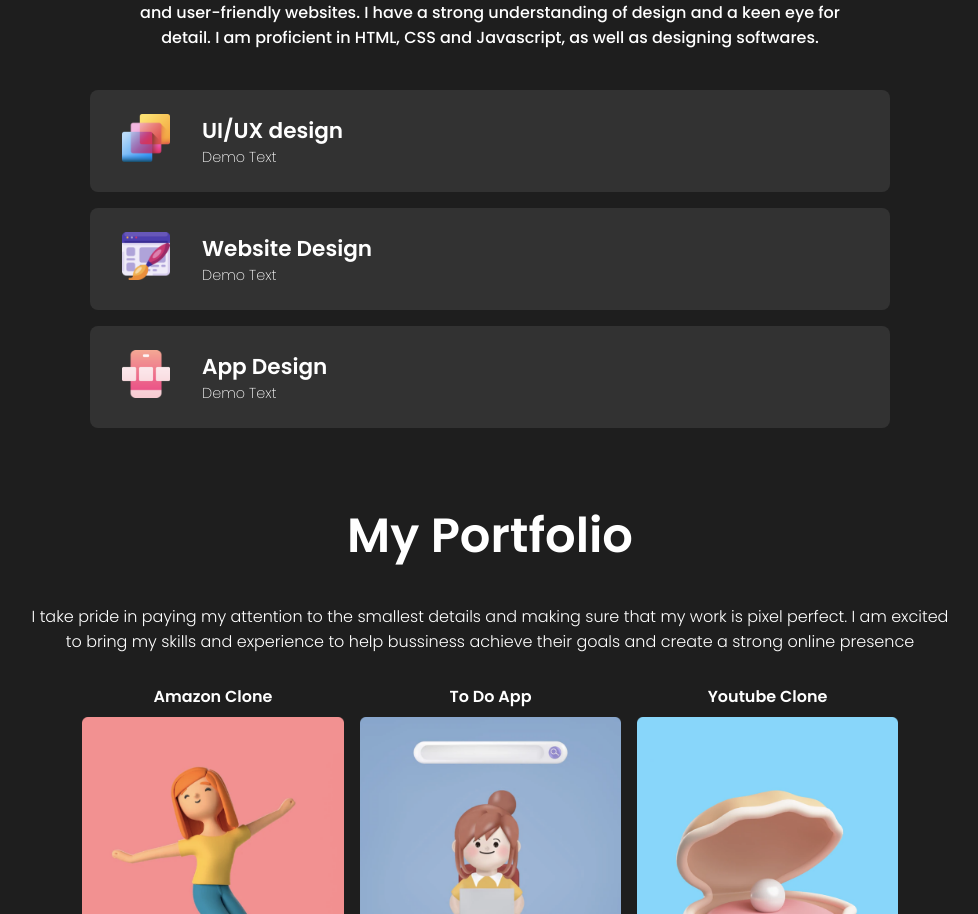
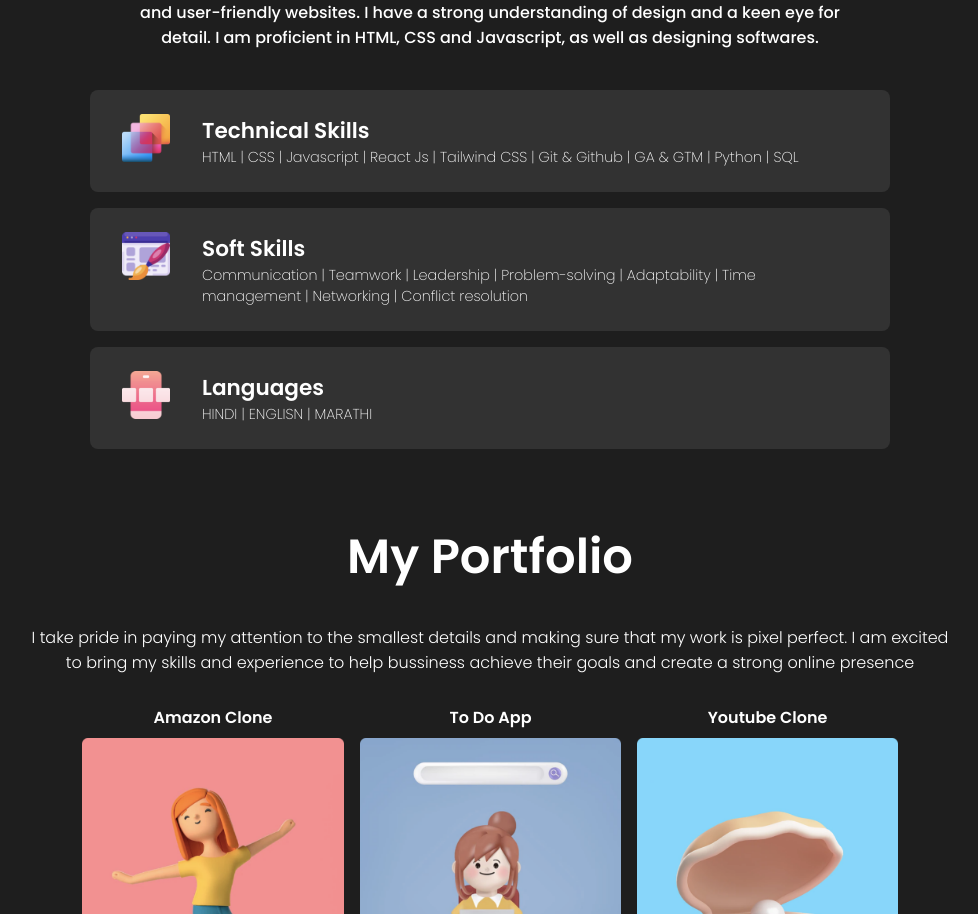
Before and after one commit to PKC2001/portfolio, a React (Create React App) app: page / in a window 1280 px wide. Shown: the part 1049-1963 px from the top of the page, without its empty margins (150-1128 px from the left). Built offline with nearby package versions, Linux system fonts and the light colour scheme.

Commit message:
added skills and languages

```diff
--- a/src/components/Skills/skills.js
+++ b/src/components/Skills/skills.js
@@ -18,19 +18,19 @@ const skills = () => {
         <div className="skillBar">
           <img src={UIDesign} alt="UIDesign" className="skillBarImg" />
           <div className="skillBarText">
-            <h2>UI/UX design</h2> <p>Demo Text</p>
+            <h2>Technical Skills</h2> <p>HTML | CSS | Javascript | React Js | Tailwind CSS | Git & Github | GA & GTM | Python | SQL</p>
           </div>
         </div>
         <div className="skillBar">
           <img src={WebDesign} alt="WebDesign" className="skillBarImg" />
           <div className="skillBarText">
-            <h2>Website Design</h2> <p>Demo Text</p>
+            <h2>Soft Skills</h2> <p>Communication | Teamwork | Leadership | Problem-solving | Adaptability | Time management | Networking | Conflict resolution</p>
           </div>
         </div>
         <div className="skillBar">
           <img src={AppDesign} alt="AppDesign" className="skillBarImg" />
           <div className="skillBarText">
-            <h2>App Design</h2> <p>Demo Text</p>
+            <h2>Languages</h2> <p>HINDI | ENGLISN | MARATHI</p>
           </div>
         </div>
       </div>
```
